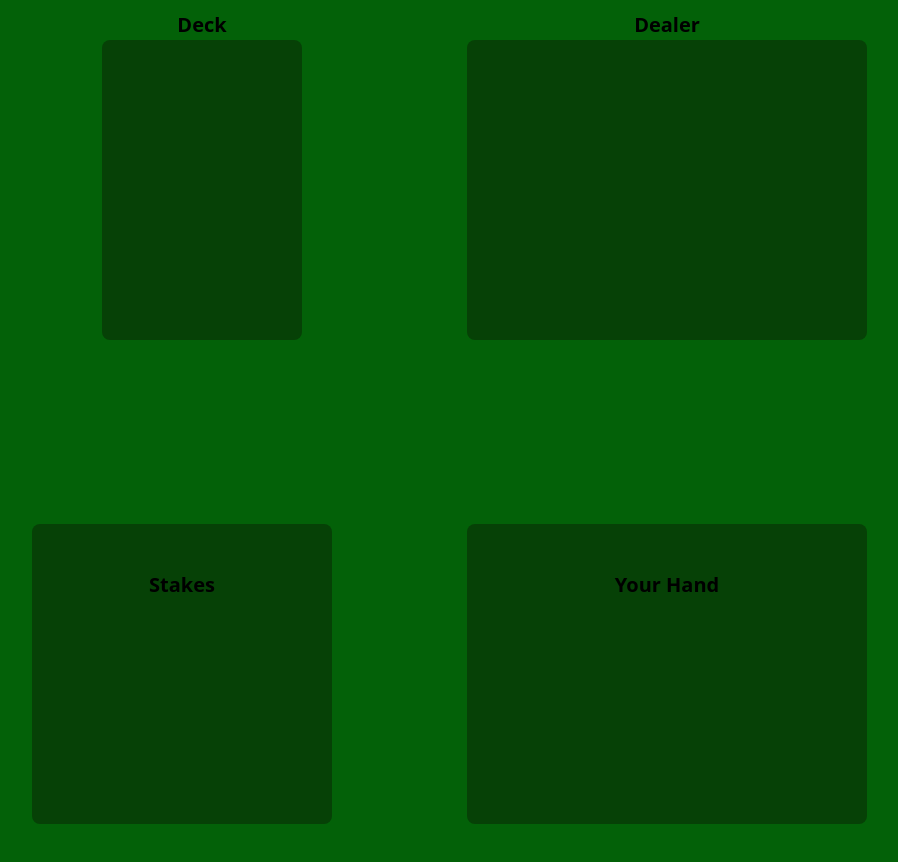
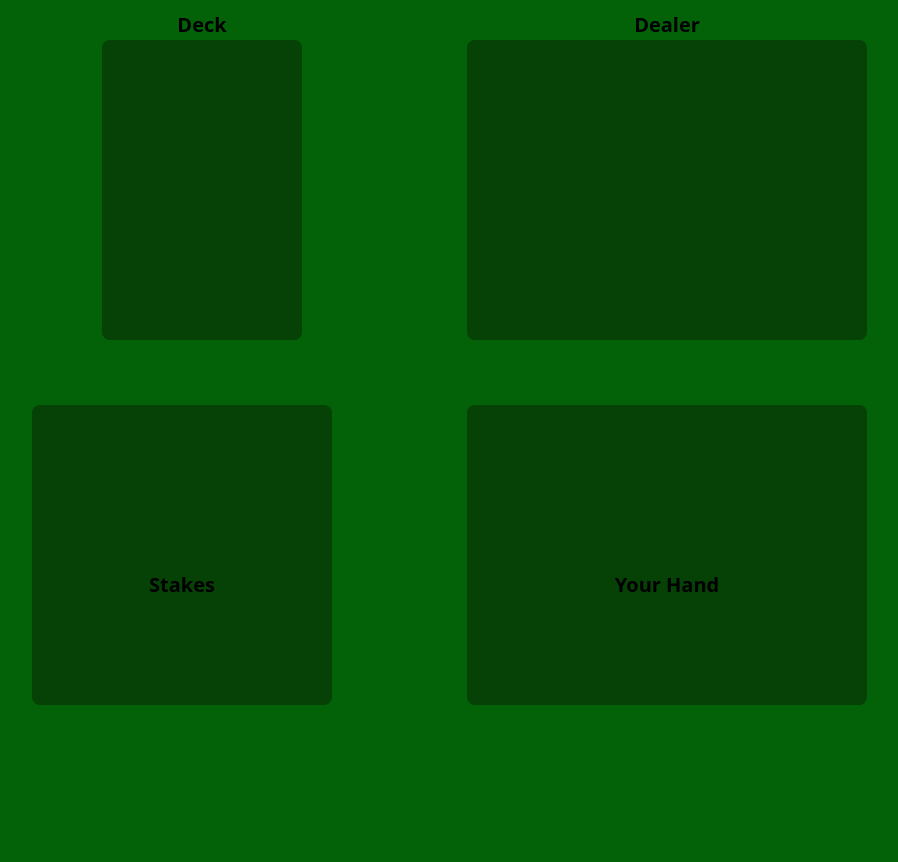
Before and after one commit to EndoSeiiti/BlackJack, a React (Vite) app: page / in a window 1280 px wide. Both pictures are taken after a click on the button "Start Game". Shown: the top 862 px of the page, without its empty margins (8-906 px from the left). After the commit the page ends 800 px from the top, so only its background shows below. Built offline with nearby package versions, Linux system fonts and the light colour scheme.

Commit message:
fix:adjust gameboard height

```diff
--- a/src/App.css
+++ b/src/App.css
@@ -75,11 +75,12 @@ h1 {
 
 
 .GameBoard {
-  height: 100vh;
+  height: 90vh;
   display: grid;
   grid-template-columns: 1fr 1fr 1fr;
   grid-template-rows:1fr 0.5fr 1fr;
   gap: 5px;
+  overflow: hidden;
 }
 
 .position {
```
